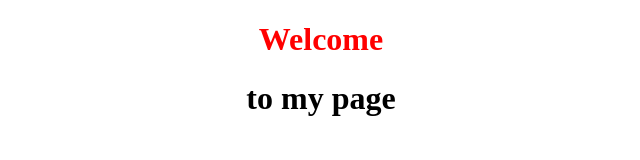
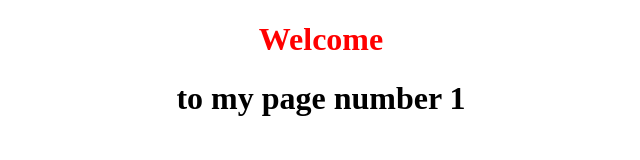
Before and after one commit to mansoorpkhan/sample, a plain HTML site: page test.html in a window 1280 px wide. Shown: the whole page, without its empty margins (319-959 px from the left). Drawn offline with Linux system fonts and the light colour scheme.

Commit message:
first commit

```diff
--- a/test.html
+++ b/test.html
@@ -7,7 +7,7 @@
 </head>
 <body>
     <h1 style="text-align: center; color: red;"> Welcome</h1>
-    <h1 style="text-align: center;"> to my page</h1>
+    <h1 style="text-align: center;"> to my page number 1</h1>
 
 </body>
 </html>
```
